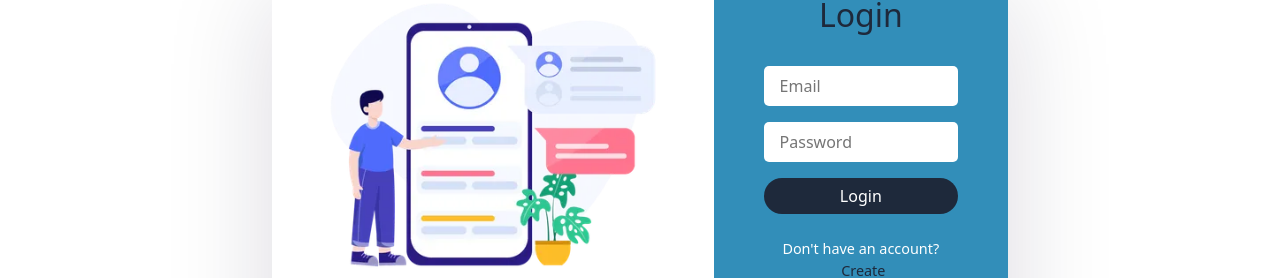
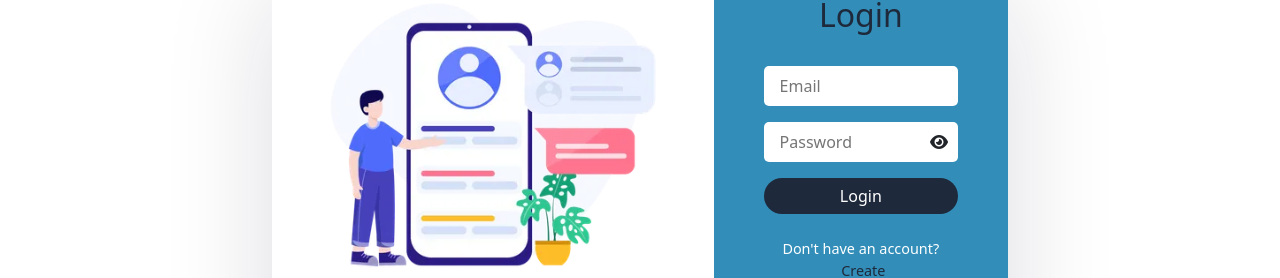
Before and after one commit to ADIo6/EY_GDS_INTERNSHIP, a React (Create React App) app in the folder TravelTide/client/: page /login in a window 1280 px wide. Shown: the part 184-462 px from the top of the page. Built offline with nearby package versions, Linux system fonts and the light colour scheme; no server answers; a web font is replaced by a local one.

Commit message:
Implemented showpassword feature in login and register form

```diff
--- a/TravelTide/client/package.json
+++ b/TravelTide/client/package.json
@@ -3,6 +3,7 @@
   "version": "0.1.0",
   "private": true,
   "dependencies": {
+    "@fortawesome/fontawesome-free": "^6.7.2",
     "@testing-library/jest-dom": "^5.16.5",
     "@testing-library/react": "^13.4.0",
     "@testing-library/user-event": "^13.5.0",
--- a/TravelTide/client/src/App.css
+++ b/TravelTide/client/src/App.css
@@ -2,6 +2,8 @@
 @import url("https://fonts.googleapis.com/css2?family=Montserrat:wght@300;400;500;600;700&display=swap");
 
 @import url('https://fonts.googleapis.com/css2?family=Satisfy&display=swap');
+
+
 
 :root {
   --primary-color: #70c3e9;
--- a/TravelTide/client/src/App.js
+++ b/TravelTide/client/src/App.js
@@ -1,6 +1,6 @@
 import "./App.css";
 import Layout from "./components/Layout/Layout";
-
+import '@fortawesome/fontawesome-free/css/all.min.css';
 function App() {
   return <Layout/>;
 }
--- a/TravelTide/client/src/pages/Login.jsx
+++ b/TravelTide/client/src/pages/Login.jsx
@@ -9,6 +9,12 @@ import { AuthContext } from '../context/AuthContext';
 
 const Login = () => {
   const navigate = useNavigate();
+
+  const [showPassword, setShowPassword] = useState(false);
+  const togglePassword = () => setShowPassword(!showPassword);
+
+  const [ error, setError ] = useState('');
+
   const { setIsLoggedIn } = useContext(AuthContext);
   const [credentials, setCredentials] = useState({
     email: undefined,
@@ -26,8 +32,10 @@ const Login = () => {
       console.log('Login successful:', data);
       setIsLoggedIn(true);
       navigate('/home');
+      setError('');
       // Handle successful login (e.g., redirect, store token, etc.)
     } catch (error) {
+      setError('Something went wrong!! Please try again later');
       console.error('Login failed:', error);
       // Handle login error
     }
@@ -57,15 +65,24 @@ const Login = () => {
                       onChange={handleChange}
                     />
                   </FormGroup>
-                  <FormGroup>
+                  <FormGroup className="password-field">
                     <input
-                      type="password"
+                      type={showPassword ? "text" : "password"}
                       id="password"
+                      name="password"
                       placeholder="Password"
                       required
                       onChange={handleChange}
                     />
+                    <i
+                      className={`fas ${showPassword ? "fa-eye-slash" : "fa-eye"}`}
+                      onClick={togglePassword}
+
+                    ></i>
                   </FormGroup>
+
+                  {/* {error && <Error>{error}</Error>} */}
+
                   <Button className="btn secondary__btn auth__btn" type="submit">
                     Login
                   </Button>
--- a/TravelTide/client/src/pages/Register.jsx
+++ b/TravelTide/client/src/pages/Register.jsx
@@ -10,6 +10,8 @@ import { useNavigate } from 'react-router-dom';
 
 const Register = () => {
   const navigate = useNavigate();
+   const [showPassword, setShowPassword] = useState(false);
+    const togglePassword = () => setShowPassword(!showPassword);
   const [credentials, setCredentials] = useState({
     username: undefined,
     email: undefined,
@@ -66,15 +68,20 @@ const Register = () => {
                       onChange={handleChange}
                     />
                   </FormGroup>
-                  <FormGroup>
+                  <FormGroup className="password-field">
                     <input
-                      type="password"
+                      type={showPassword ? "text" : "password"}
                       id="password"
                       placeholder="Password"
                       required
                       onChange={handleChange}
                     />
+                    <i
+                      className={`fas ${showPassword ? "fa-eye-slash" : "fa-eye"}`}
+                      onClick={togglePassword}
+                      ></i>
                   </FormGroup>
+
                   <Button className="btn secondary__btn auth__btn" type="submit">
                     Create Account
                   </Button>
--- a/TravelTide/client/src/styles/login.css
+++ b/TravelTide/client/src/styles/login.css
@@ -1,3 +1,4 @@
+
 .login__img{
     width: 60%;
     text-align: center;
@@ -53,10 +54,18 @@
 .dark-mode .login__form input{
     color: #3b3b3b;
 }
-
+.dark-mode i{
+    color: #bdbec2;
+}
 .login__form input:focus{
     outline:none;
 }
+
+.error{font-size: 10px;
+color: #ff6161;
+line-height: 0;
+margin-top:10px;
+font-weight:600;}
 
 .auth__btn{
     background: var(--heading-color) !important;
@@ -91,13 +100,21 @@
 }
 
 
+.password-field input {
+    flex: 1;
+}
 
+.password-field {
+    position: relative; /* To position the icon relative to the field */
+}
 
-
-
-
-
-
+.password-field i {
+    position: absolute;
+    right: 10px; /* Adjust as per the design */
+    top: 50%;
+    transform: translateY(-50%);
+    cursor: pointer;
+}
 
 
 /* Responsive styles */
```
Also changed, not shown: 1 other file (tests, documents, lock files or other folders).
